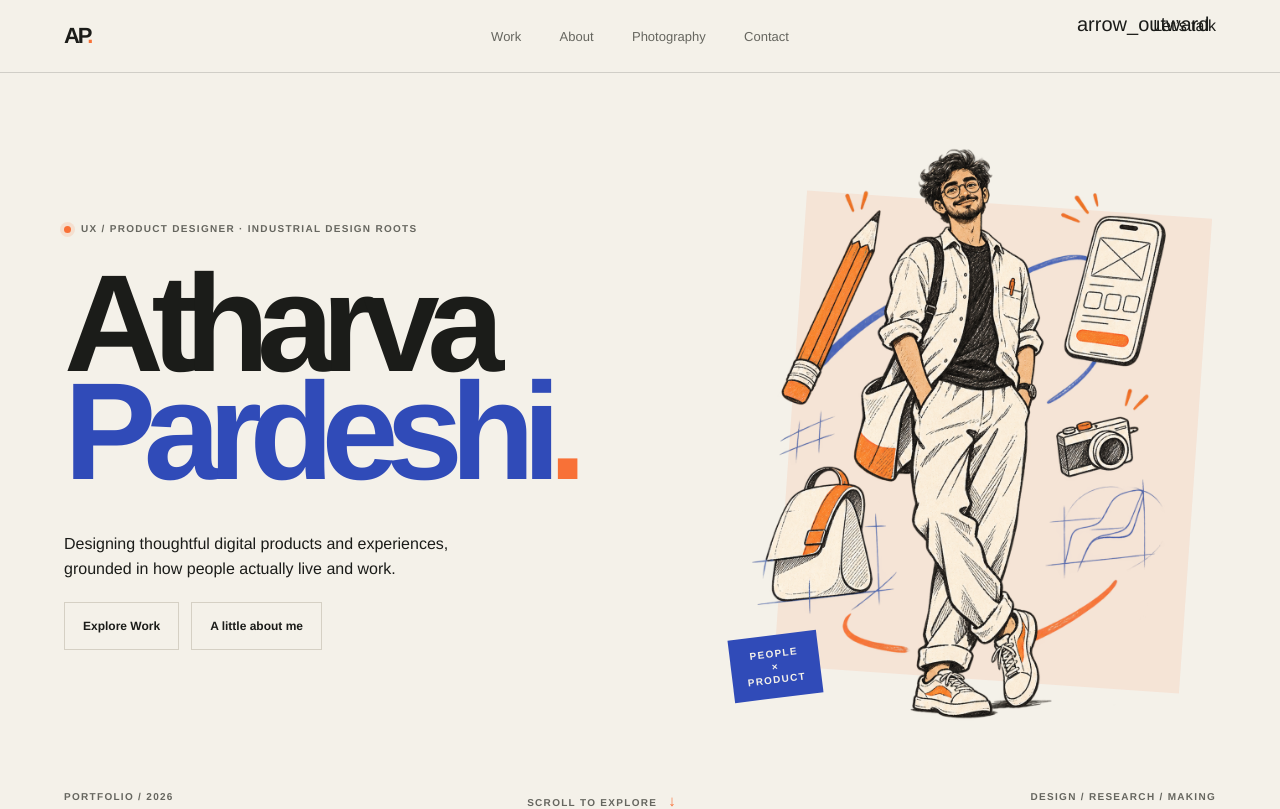
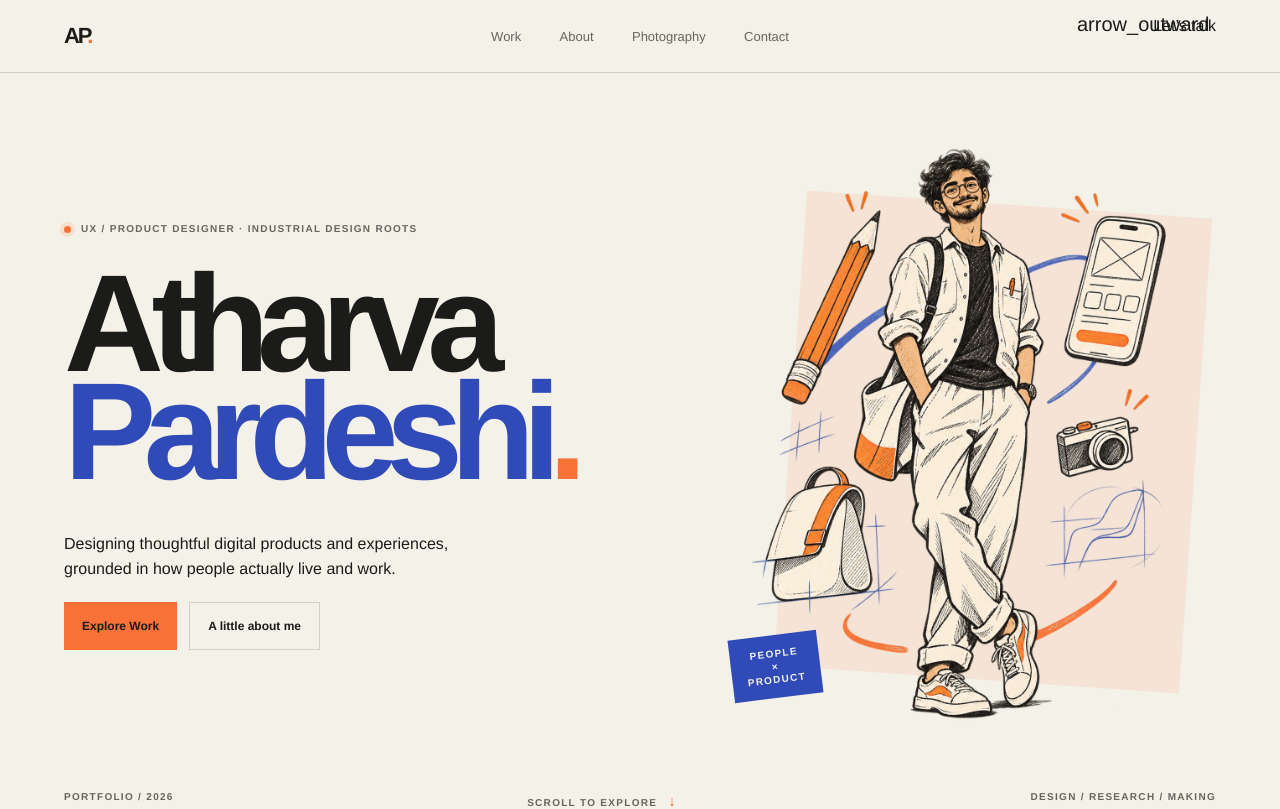
Before and after one commit to atharvap99/portfolio26, a React (Vite) app: page / in a window 1280 px wide. Shown: the top 809 px of the page. Built offline with nearby package versions, Linux system fonts and the light colour scheme.

Commit message:
Restore orange primary homepage button

```diff
--- a/src/pages/Home.tsx
+++ b/src/pages/Home.tsx
@@ -21,7 +21,7 @@ function Home() {
           <div className="hero-bottom">
             <p>Designing thoughtful digital products and experiences, grounded in how people actually live and work.</p>
             <div className="hero-actions">
-              <Link className="button button-outline" to="/work">Explore Work</Link>
+              <Link className="button button-orange" to="/work">Explore Work</Link>
               <Link className="button button-outline" to="/about">A little about me</Link>
             </div>
           </div>
```
